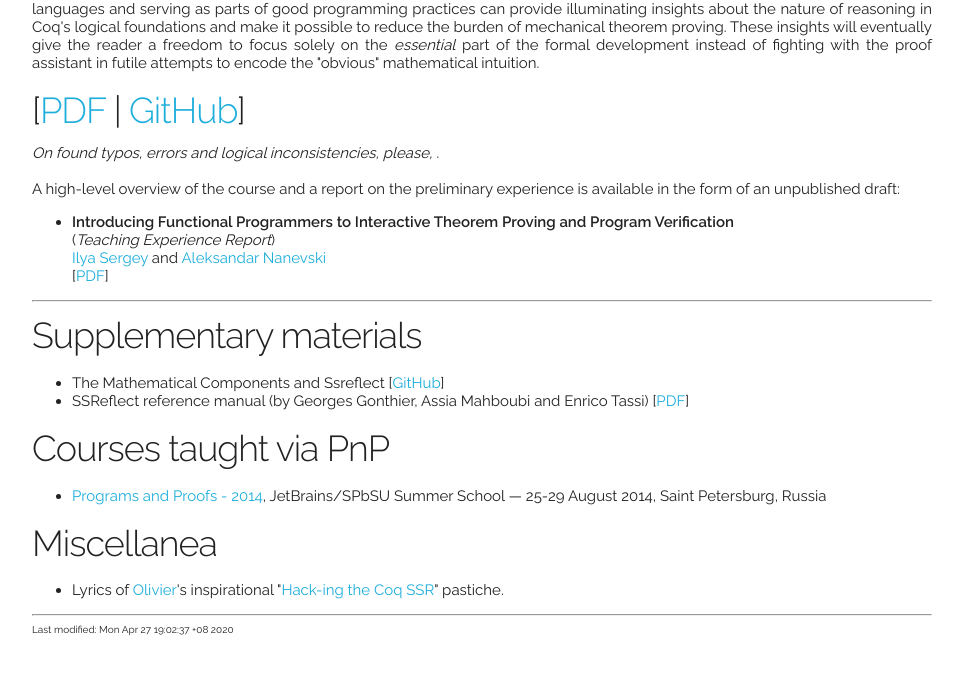
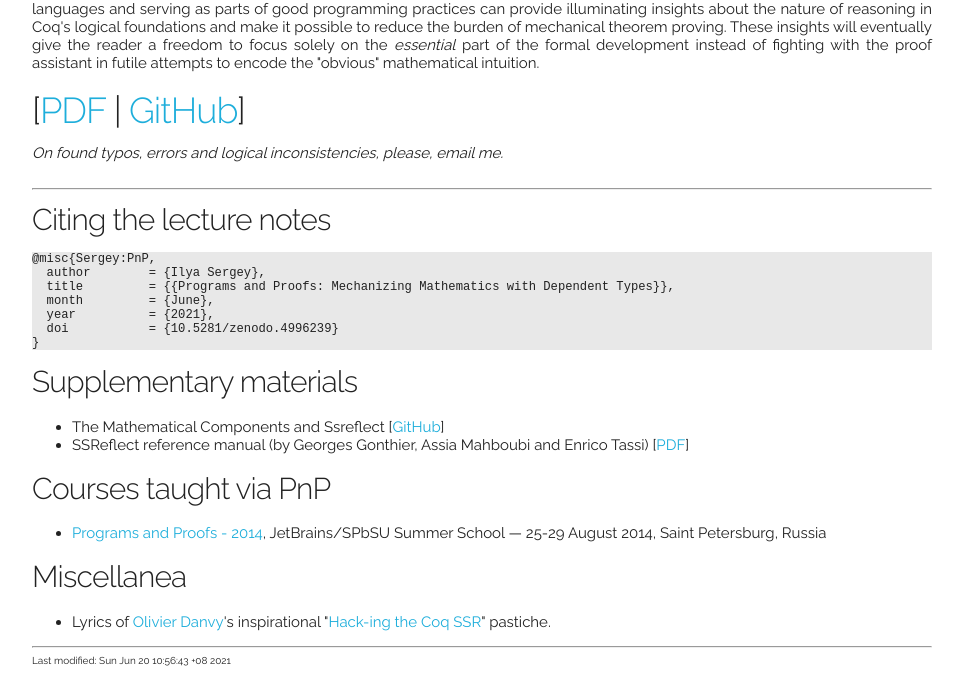
Before and after one commit to ilyasergey/pnp, a plain HTML site: page docs/index.html in a window 1280 px wide. Shown: the part 631-1327 px from the top of the page, without its empty margins (158-1121 px from the left). Before the commit the page ends 1296 px from the top, so only its background shows below. Drawn offline with Linux system fonts and the light colour scheme; a script that the page names is missing.

Commit message:
changed webpage

```diff
--- a/docs/index.html
+++ b/docs/index.html
@@ -28,7 +28,7 @@
 <h5>Lecture notes with exercises</h5>
 
 <p> <h5><a class="myclass" href="http://ilyasergey.net">Ilya
-Sergey</a>, Yale-NUS College</h5> </p> </center>
+Sergey</a></h5> </p> </center>
 
 <hr>
 
@@ -89,27 +89,33 @@ mathematical intuition.
 
 <h3> [<a class="myclass" href="../pnp/pnp.pdf">PDF</a> | <a class="myclass" href="https://github.com/ilyasergey/pnp">GitHub</a>]</h3>
 
-<i>On found typos, errors and logical inconsistencies, please,
-<script>Sergey.emailme("mail me")</script>.</i>
+<i>On found typos, errors and logical inconsistencies, please, email me.</i>
 
 <br><br>
 
-A high-level overview of the course and a report on the preliminary
-experience is available in the form of an unpublished
-draft:
-
-<ul>
-<li> <b>Introducing Functional Programmers to Interactive Theorem
-Proving and Program Verification</b><br/> (<i>Teaching Experience Report</i>)<br/>
-  <a class="myclass" href="http://ilyasergey.net">Ilya Sergey</a> and <a class="myclass" href="http://software.imdea.org/~aleks">Aleksandar Nanevski</a><br/>
-[<a class="myclass" href="../papers/teaching-ssr.pdf">PDF</a>] <br/> </li>
-</ul>
-
 <hr>
 
-<h3>
+<h4>
+Citing the lecture notes
+</h4>
+
+<div style="background-color:#E8E8E8">
+<pre>
+@misc{Sergey:PnP,
+  author        = {Ilya Sergey},
+  title         = {{Programs and Proofs: Mechanizing Mathematics with Dependent Types}},
+  month         = {June},
+  year          = {2021},
+  doi           = {10.5281/zenodo.4996239}
+}
+</pre>
+</div>
+
+
+
+<h4>
 Supplementary materials
-</h3>
+</h4>
 
 <ul>
   <li>The Mathematical Components and Ssreflect [<a class="myclass" href="https://github.com/math-comp/math-comp">GitHub</a>]</li>
@@ -117,7 +123,7 @@ Supplementary materials
   <li>SSReflect reference manual (by Georges Gonthier, Assia Mahboubi and Enrico Tassi) [<a class="myclass" href="../util/ssreflect-manual.pdf">PDF</a>]</li>
 </ul>
 
-<h3>Courses taught via PnP</h3>
+<h4>Courses taught via PnP</h4>
 
 <ul>
 <li><a class="myclass" href="http://ilyasergey.net/pnp-2014">Programs and
@@ -126,16 +132,15 @@ Supplementary materials
 
 </ul>
 
-<h3>Miscellanea</h3>
+<h4>Miscellanea</h4>
 
-<ul>
-<li>Lyrics of <a class="myclass" href="http://danvy.org/">Olivier</a>'s inspirational
- "<a class="myclass" href="./hacking.html">Hack-ing the Coq SSR</a>" pastiche.</li>
-</ul>
+<ul> <li>Lyrics of <a class="myclass" href="http://danvy.org/">Olivier
+Danvy</a>'s inspirational "<a class="myclass" href="./hacking.html">Hack-ing the
+Coq SSR</a>" pastiche.</li> </ul>
 
 <hr>
 
 <font size="1">
-<!-- hhmts start -->Last modified: Mon Apr 27 19:02:37 +08 2020 <!-- hhmts end -->
+<!-- hhmts start -->Last modified: Sun Jun 20 10:56:43 +08 2021 <!-- hhmts end -->
 </font>
 </body> </html>
```
